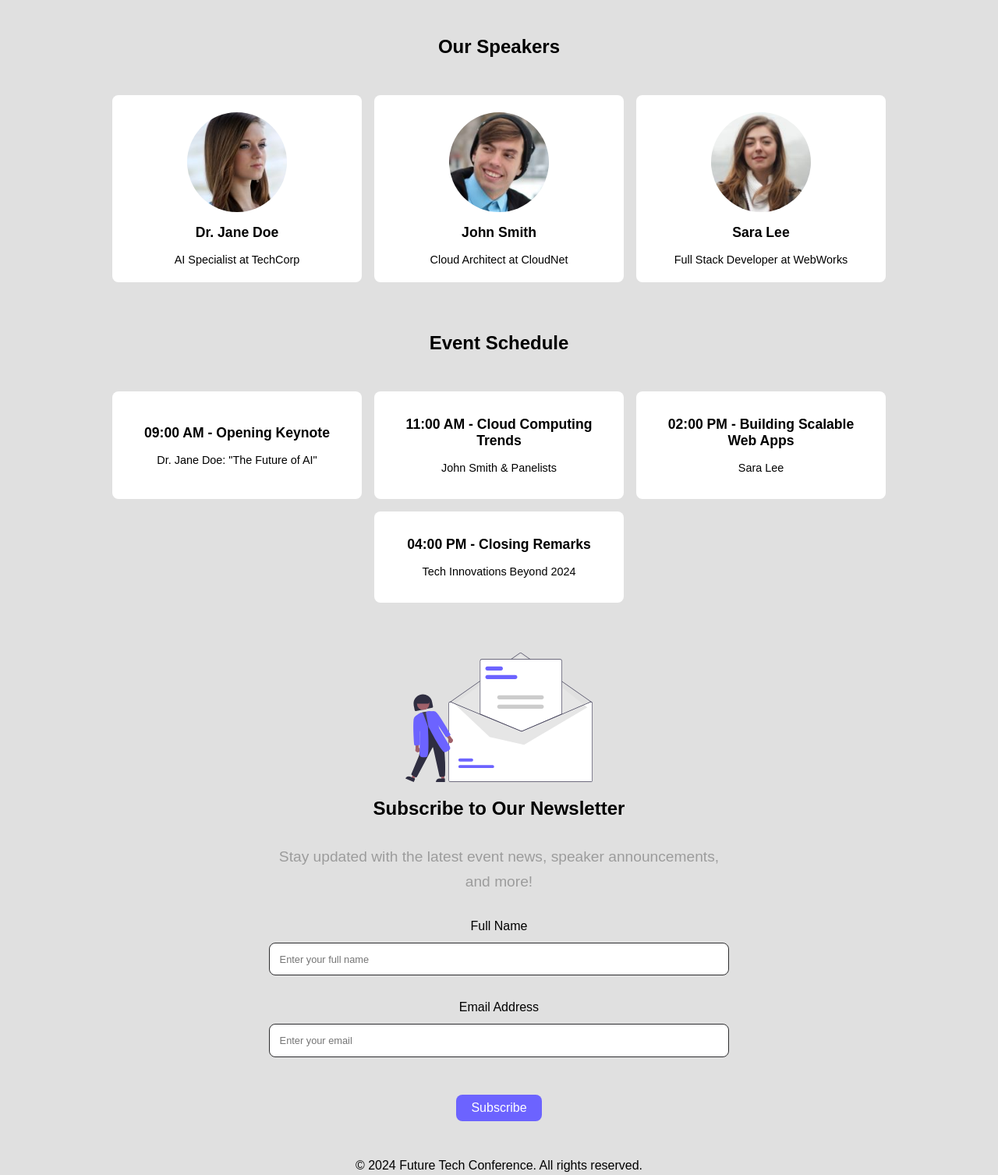
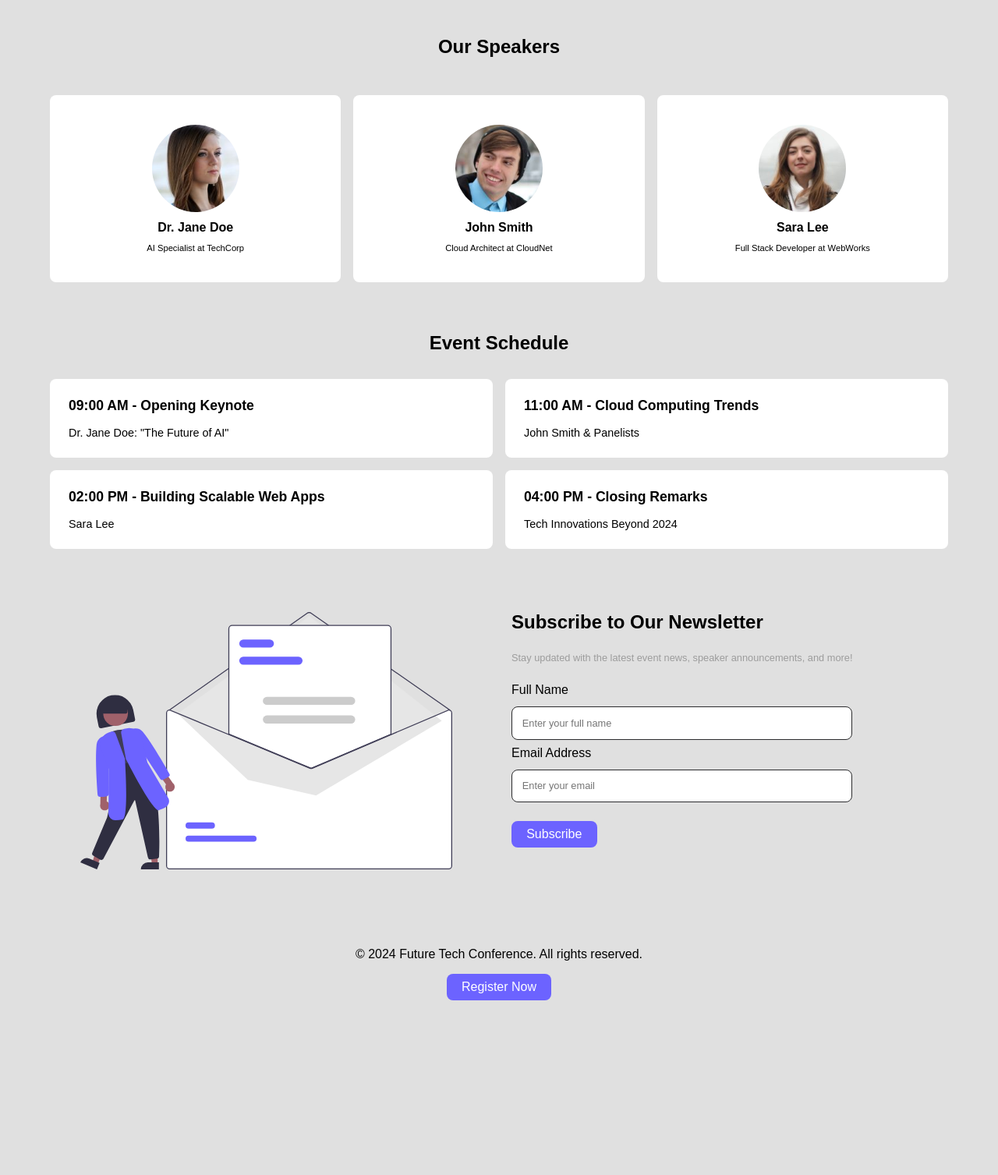
Before and after one commit to eduardomatos7/website-responsive, a plain HTML site: page index.html in a window 1280 px wide. Shown: the part 802-2309 px from the top of the page at 78% size. After the commit the page ends 2101 px from the top, so only its background shows below. Drawn offline with Linux system fonts and the light colour scheme.

Commit message:
finalizing responsiveness

```diff
--- a/style.css
+++ b/style.css
@@ -51,6 +51,9 @@ body {
 .hero-content h1 {
     font-size: 2rem;
 }
+h3 {
+    font-size: 1rem;
+}
 .hero-content h1, .newsletter-text p{
     line-height: 3rem;
     font-weight: 700;
@@ -71,6 +74,7 @@ body {
     margin: 3rem 0;
 }
 .speakers-grid, .schedule-grid {
+    width: 100%;
     height: auto;
     display: grid;
     gap: 1rem;
@@ -84,10 +88,11 @@ body {
     text-align: center;
     border-radius: .5rem;
     background-color: var(--color-white);
-    width: 18rem;
+    width: 100%;
     height: 15rem;
     gap: 1rem;
 }
+
 
 .speaker-card img {
     border-radius: 50%;
@@ -98,14 +103,19 @@ body {
     font-size: .75rem;
 }
 
-.schedule {
-    margin: 4rem 0;
+.schedule{
+    margin: 2rem;
     gap: 3rem;
+}
+.speakers {
+    margin: 2rem;
 }
 
 .schedule-item {
     height: auto;
-    padding: 2rem;
+    padding: 1.5rem;
+    text-align: start;
+    align-items: start;
 }
 
 .schedule-item p {
@@ -202,19 +212,30 @@ footer .btn {
 
 @media screen and (min-width: 48rem){
     .hero-content h1 {
-        font-size: 2.5rem;
+        font-size: 1.8rem;
     }
     .hero-content h1, .newsletter-text p{
         line-height: 4rem;
     }
     .hero-content p {
-        font-size: 1rem;
+        font-size: .9rem;
     }
-    .speakers-grid, .schedule-grid {
+    .speakers, .schedule {
+        margin: 4rem 4rem;
+    }
+    .speakers-grid{
         display: flex;
-        flex-wrap: wrap;
+        flex-direction: row;
+        flex-wrap: nowrap;
         justify-content: center;
+        width: 100%;
     }
+    .schedule-grid {
+        display: grid;
+        grid-template-columns: 1fr 1fr;
+        width: 100%;
+    }
+
     .btn {
         padding: .5rem 1.2rem;
         font-size: 1rem;
@@ -230,7 +251,7 @@ footer .btn {
     }
 
     .speaker-card, .schedule-item {
-        width: 20rem;
+        width: 100%;
         height: 15rem;
     }
     .schedule-item {
@@ -263,3 +284,86 @@ footer .btn {
         font-size: 1rem;
     }
 }
+
+@media screen and (min-width: 1024px){
+    .speakers{
+        margin: 0 4rem;
+    }
+    .speakers-grid {
+        width: 100%;
+        display: grid;
+        grid-template-columns: 1fr 1fr 1fr;
+       margin: 0 2rem;
+    }
+    .speaker-card {
+        gap: .7rem;
+        width: 100%;
+        height: 15rem;
+    }
+    .speaker-card img{
+        width: 7rem;
+        transition: width .2s ease;
+    }
+    .speaker-card img:hover {
+        width: 10rem;
+        transition: width .5s ease;
+    }
+    .speaker-card h3 {
+        font-size: 1rem;
+    }
+    .speaker-card p {
+        font-size: .7rem;
+    }
+    .schedule {
+        gap: 2rem;
+    }
+    .schedule {
+        margin: 4rem;
+    }
+    .schedule-grid {
+        width: 100%;
+        display: grid;
+        grid-template-columns: 1fr 1fr;
+    }
+
+    .schedule-item {
+        width: 100%;
+        height: auto;
+        padding: 1.5rem;
+        align-items: start;
+    }
+
+
+    .newsletter-grid {
+        flex-direction: row;
+        align-items: center;
+        gap: 1rem;
+    }
+    .newsletter-text {
+        gap: 1rem;
+        width: auto;
+        align-items: flex-start;
+    }
+    .newsletter-form {
+        align-items: flex-start;
+        width: 100%;
+        gap: .5rem;
+    }
+    .newsletter-text > p {
+        font-size: .8rem;
+    }
+    .newsletter-image {
+        max-width: 50%;
+    }
+    .newsletter-image img {
+        width: 80%;
+    }
+
+    .form-group {
+        align-items: flex-start;
+    }
+
+    .footer {
+        margin-top: 5rem;
+    }
+}
```
